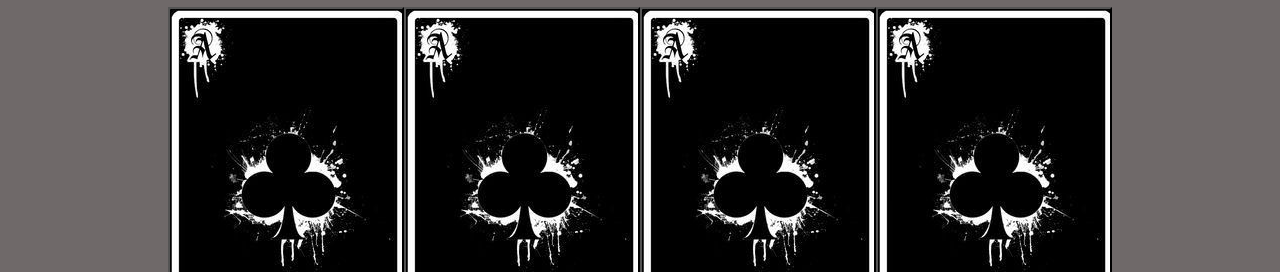
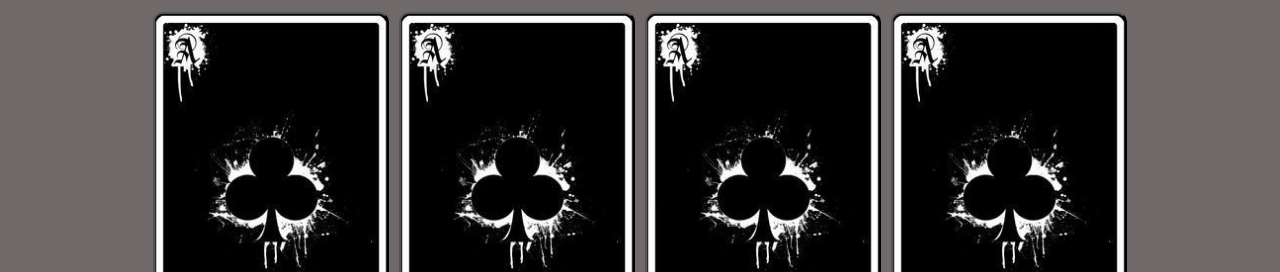
Before and after one commit to GreygorySmirnov/TP_3_principles_programmation, a website: page index.html in a window 1280 px wide. Both pictures are taken after typing "Sample", "5" into the empty fields and a click on the input "Go". Shown: the part 528-800 px from the top of the page. Drawn offline with Linux system fonts and the light colour scheme.

Commit message:
Correction bug des cartes qui se retourne quand elles sont déjà retournée et changement du css de l'image des cartes

```diff
--- a/css/styles.css
+++ b/css/styles.css
@@ -4,8 +4,7 @@
 }
 
 .container{
-	width: 90%;
-	max-width: 1200px;
+	width: 95%;
 	margin: 0 auto;
 }
 
@@ -25,8 +24,6 @@ h1{
     color: rgb(9, 67, 75);
 
 }
-
-
 
 body {
     background: rgb(111, 105, 105);
@@ -53,7 +50,6 @@ input[type="submit"]{
 }
 
 input[type="submit"]:hover{
-
     background-color:rgb(93, 151, 151);
 }
 
@@ -67,15 +63,20 @@ input[type="submit"]:hover{
 
 .carte{
     display: inline-block;
+    margin: 5px;
+    border-radius: 10px;
 }
 
 .carte-cachee{
     background-image: url(../images/carte.jpg);
+    background-size: cover;
+    background-position: center;
 }
 
 .carte-retournee{
     background-image: url();
     font-size: 10rem;
+    font-weight: bold;
     background-color: white;
 }
 
--- a/script.js
+++ b/script.js
@@ -90,21 +90,25 @@ function melangerCartes () {
 }
 
 function CreerCarte (numeroCarte) {
-  const carte = document.createElement('button')
-  carte.style.width = '236px'
-  carte.style.height = '364px'
+  const carteHTML = document.createElement('button')
+  carteHTML.style.width = '236px'
+  carteHTML.style.height = '364px'
 
-  carte.classList.add('carte')
-  carte.classList.add('carte-cachee')
-  carte.setAttribute('id-carte', cartes.length)
-  carte.setAttribute('numero-carte', numeroCarte)
-  carte.addEventListener('click', function (e) { retournerCarte(e) })
+  /* carteHTML.style.width = jeu.offsetWidth / (nombrePaire * 2) - 4 + 'px'
+  carteHTML.style.height = (jeu.offsetWidth / (nombrePaire * 2)) * 1.6 + 'px'
+  carteHTML.style.fontSize = (jeu.offsetWidth / (nombrePaire * 2)) * 0.5 + 'px' */
+
+  carteHTML.classList.add('carte')
+  carteHTML.classList.add('carte-cachee')
+  carteHTML.setAttribute('id-carte', cartes.length)
+  carteHTML.addEventListener('click', function (e) { CliqueCarte(e) })
 
   const carteObjet = {
     idCarte: cartes.length,
     numeroCarte,
-    carteHTML: carte,
+    carteHTML,
     retourne: false,
+    paireTrouver: false,
     retournerCarte () {
       if (this.retourne === false) {
         this.carteHTML.textContent = this.numeroCarte
@@ -121,20 +125,26 @@ function CreerCarte (numeroCarte) {
   return carteObjet
 }
 
-function retournerCarte (e) {
+function CliqueCarte (e) {
   const idCarteCliquee = e.target.getAttribute('id-carte')
   const carteCliquee = cartes[idCarteCliquee]
 
   if (carte1 == null) {
     carte1 = carteCliquee
     carte1.retournerCarte()
-  } else {
+  } else if (carte1 !== carteCliquee) {
     carte2 = carteCliquee
     carte2.retournerCarte()
 
     if (carte1.numeroCarte === carte2.numeroCarte) {
       carte1.carteHTML.classList.add('carte-valide')
       carte2.carteHTML.classList.add('carte-valide')
+
+      carte1.paireTrouver = true
+      carte2.paireTrouver = true
+
+      carte1.carteHTML.disabled = true
+      carte2.carteHTML.disabled = true
 
       carte1 = null
       carte2 = null
@@ -171,7 +181,9 @@ function desactiverToutesCartes () {
 function activerToutesCartes () {
   for (let index = 0; index < cartes.length; index++) {
     const carte = cartes[index]
-    carte.carteHTML.disabled = false
+    if (carte.paireTrouver === false) {
+      carte.carteHTML.disabled = false
+    }
   }
 }
 
```
